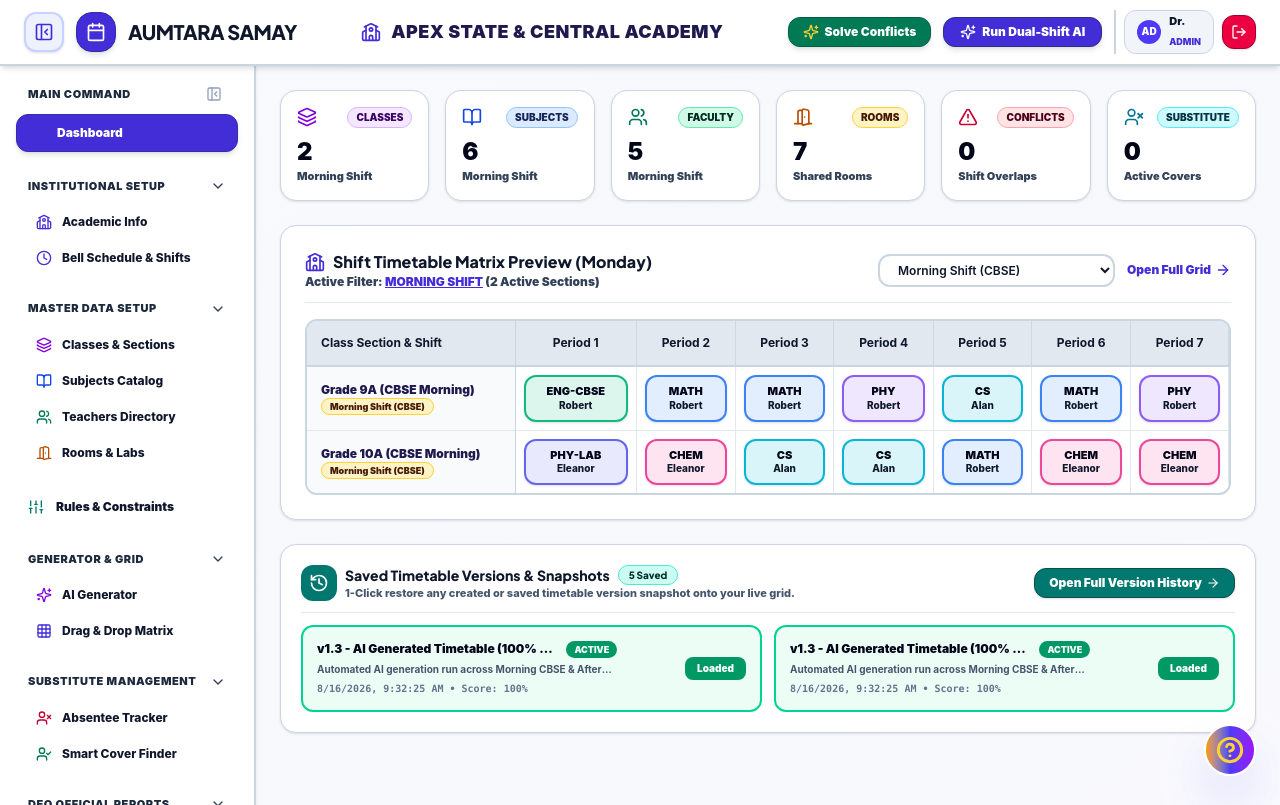
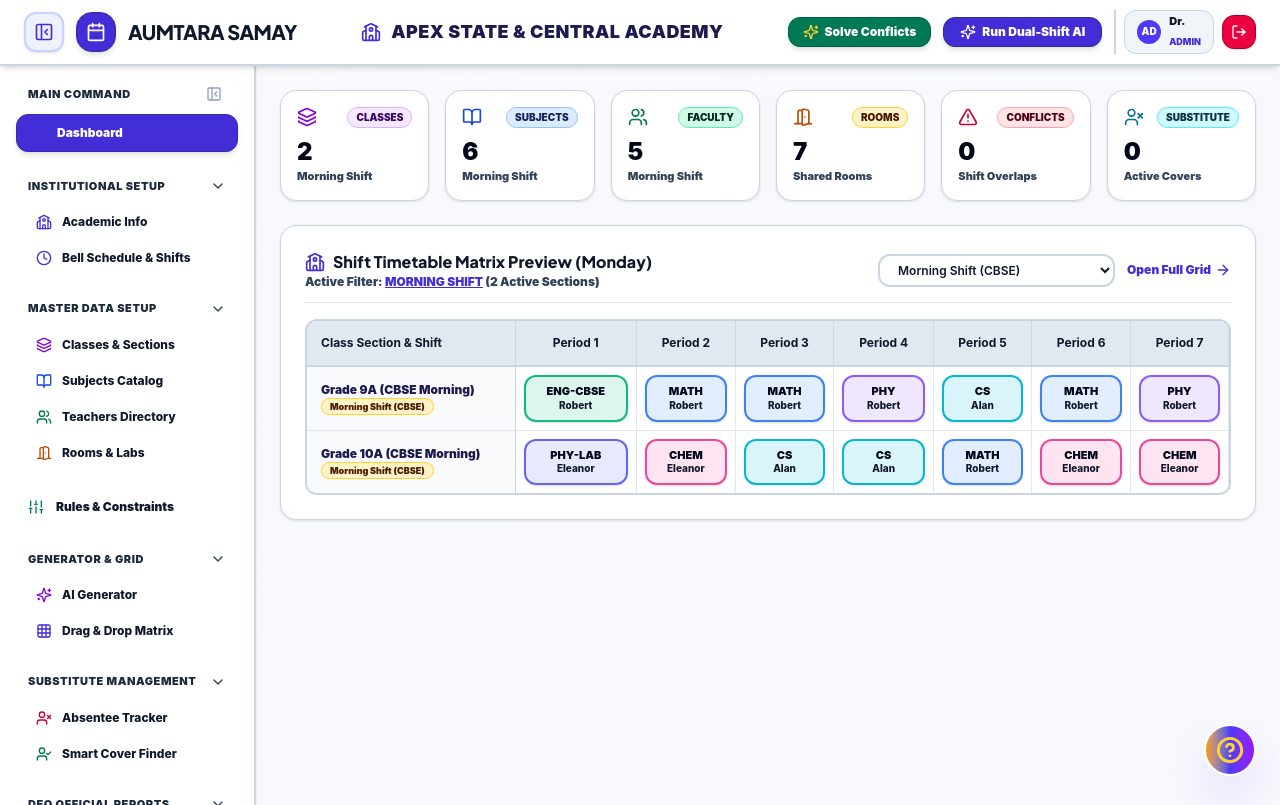
Before and after one commit to megabytes1-eng/Aumtara-Sumay, a React (Vite) app: page / in a window 1280 px wide. Built offline with nearby package versions, Linux system fonts and the light colour scheme.

Commit message:
Remove Saved Timetable Versions Quick Hub cards from Dashboard as requested

```diff
--- a/src/components/Dashboard.jsx
+++ b/src/components/Dashboard.jsx
@@ -251,79 +251,6 @@ export default function Dashboard() {
           </table>
         </div>
       </div>
-
-      {/* Saved Timetable Versions Quick Hub (Moved Below Timetable Preview Grid) */}
-      <div className="glass-panel p-5 rounded-2xl border-2 border-teal-300 dark:border-teal-800 bg-white dark:bg-slate-900 shadow-lg space-y-3">
-        <div className="flex items-center justify-between border-b border-slate-200 dark:border-slate-800 pb-2.5">
-          <div className="flex items-center space-x-2">
-            <div className="p-2 rounded-xl bg-teal-700 text-white">
-              <History className="h-5 w-5" />
-            </div>
-            <div>
-              <h3 className="text-sm font-black text-slate-950 dark:text-white flex items-center space-x-2">
-                <span>Saved Timetable Versions & Snapshots</span>
-                <span className="px-2.5 py-0.5 rounded-full text-[10px] bg-teal-100 text-teal-950 dark:bg-teal-500/20 dark:text-teal-300 font-black border border-teal-300">
-                  {(timetableVersions || []).length} Saved
-                </span>
-              </h3>
-              <p className="text-[11px] text-slate-600 dark:text-slate-400 font-extrabold">
-                1-Click restore any created or saved timetable version snapshot onto your live grid.
-              </p>
-            </div>
-          </div>
-
-          <button
-            onClick={() => navigateTo('generator', 'history')}
-            className="px-3.5 py-1.5 bg-teal-700 hover:bg-teal-800 text-white text-xs font-black rounded-xl shadow transition-all flex items-center space-x-1 border border-teal-900 cursor-pointer hover:scale-105"
-          >
-            <span>Open Full Version History</span>
-            <ArrowRight className="h-3.5 w-3.5" />
-          </button>
-        </div>
-
-        <div className="grid grid-cols-1 md:grid-cols-2 gap-3">
-          {(timetableVersions || []).slice(0, 2).map((ver, idx) => {
-            const isActive = ver.id === activeVersionId;
-            return (
-              <div
-                key={ver.id}
-                className={`p-3.5 rounded-xl border-2 flex items-center justify-between ${
-                  isActive
-                    ? 'bg-emerald-50 dark:bg-emerald-950/30 border-emerald-400 dark:border-emerald-700'
-                    : 'bg-slate-50 dark:bg-slate-800/60 border-slate-200 dark:border-slate-700'
-                }`}
-              >
-                <div className="space-y-1 max-w-[70%]">
-                  <div className="flex items-center space-x-2">
-                    <p className="text-xs font-black text-slate-950 dark:text-white truncate">{ver.name}</p>
-                    {isActive && (
-                      <span className="px-2 py-0.5 rounded-full bg-emerald-600 text-white text-[9px] font-black">
-                        ACTIVE
-                      </span>
-                    )}
-                  </div>
-                  <p className="text-[10px] text-slate-600 dark:text-slate-400 font-bold truncate">{ver.description}</p>
-                  <p className="text-[10px] text-slate-500 font-mono font-bold">{ver.timestamp} • Score: {ver.optimizationScore}%</p>
-                </div>
-
-                {isActive ? (
-                  <span className="px-3 py-1 bg-emerald-600 text-white text-[10px] font-black rounded-lg">
-                    Loaded
-                  </span>
-                ) : (
-                  <button
-                    onClick={() => restoreTimetableVersion(ver.id)}
-                    className="px-3 py-1.5 bg-indigo-700 hover:bg-indigo-800 text-white text-[10px] font-black rounded-lg shadow flex items-center space-x-1 border border-indigo-900 cursor-pointer"
-                  >
-                    <RotateCcw className="h-3 w-3" />
-                    <span>Restore</span>
-                  </button>
-                )}
-              </div>
-            );
-          })}
-        </div>
-      </div>
     </div>
   );
 }
```
